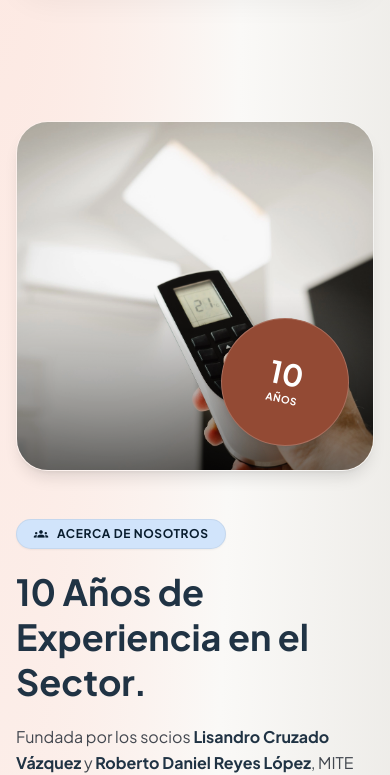
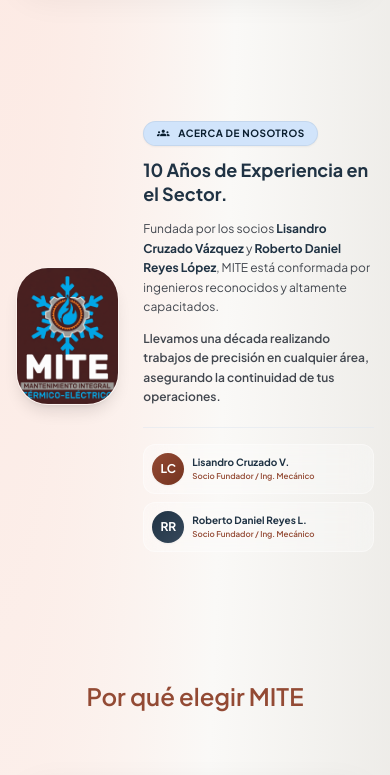
Before and after one commit to irvingm45/mite-page, a React (Vite) app: page / in a window 390 px wide. Shown: the part 2940-3715 px from the top of the page. Built offline with nearby package versions, Linux system fonts and the light colour scheme.

Commit message:
Cambio en nosotros

```diff
--- a/src/App.tsx
+++ b/src/App.tsx
@@ -339,55 +339,49 @@ export default function App() {
 
         {/* Acerca de Nosotros */}
         <section id="about" className="py-xl px-margin-mobile md:px-margin-desktop bg-transparent max-w-7xl mx-auto relative z-10">
-          <div className="grid grid-cols-1 lg:grid-cols-12 gap-12 items-center">
-            {/* Left Column: Visual Image with Floating Badge */}
-            <div className="lg:col-span-5 relative h-[350px] md:h-[450px] rounded-[2rem] overflow-hidden border border-white/30 shadow-lg" style={{ transform: "translateZ(0)" }}>
+          <div className="grid grid-cols-12 gap-6 md:gap-12 items-center">
+            {/* Left Column: Visual Image */}
+            <div className="col-span-4 sm:col-span-5 relative rounded-[2rem] overflow-hidden border border-white/30 shadow-lg" style={{ transform: "translateZ(0)" }}>
               <img
-                className="w-full h-full object-cover"
-                src="calefaccion.webp"
-                alt="Oficinas de MITE Industrial"
+                className="w-full h-auto block"
+                src="logo.webp"
+                alt="Logo MITE Industrial"
                 loading="lazy"
               />
-              <div className="absolute inset-0 bg-gradient-to-t from-black/50 via-transparent to-transparent"></div>
-              {/* Floating "10 Años" Stamp Badge */}
-              <div className="absolute bottom-6 right-6 bg-[#934a34] text-white p-6 rounded-full w-32 h-32 flex flex-col items-center justify-center text-center shadow-lg border border-white/20 rotate-12 hover:rotate-0 transition-transform duration-300">
-                <span className="font-display font-extrabold text-3xl leading-none">10</span>
-                <span className="font-label-sm text-[10px] uppercase tracking-wider font-bold mt-1">Años</span>
-              </div>
             </div>
             {/* Right Column: Copywriting & Founders */}
-            <div className="lg:col-span-7 flex flex-col gap-5 justify-center">
-              <div className="inline-flex items-center gap-2 bg-[#d1e4fb] text-[#091d2e] border border-[#a5b8ce]/30 px-4 py-1.5 rounded-full w-max shadow-sm">
-                <span className="material-symbols-outlined text-[16px] icon-fill">groups</span>
-                <span className="font-label-sm text-label-sm uppercase tracking-wider font-bold">Acerca de Nosotros</span>
+            <div className="col-span-8 sm:col-span-7 flex flex-col gap-3 sm:gap-5 justify-center">
+              <div className="inline-flex items-center gap-2 bg-[#d1e4fb] text-[#091d2e] border border-[#a5b8ce]/30 px-3 sm:px-4 py-1 sm:py-1.5 rounded-full w-max shadow-sm">
+                <span className="material-symbols-outlined text-[14px] sm:text-[16px] icon-fill">groups</span>
+                <span className="font-label-sm text-[10px] sm:text-label-sm uppercase tracking-wider font-bold">Acerca de Nosotros</span>
               </div>
-              <h2 className="font-display font-bold text-4xl md:text-5xl text-secondary leading-tight">
+              <h2 className="font-display font-bold text-lg sm:text-4xl md:text-5xl text-secondary leading-snug">
                 10 Años de Experiencia en el Sector.
               </h2>
-              <p className="font-body-md text-body-md text-on-surface-variant leading-relaxed">
-                Fundada por los socios <strong className="text-secondary font-bold">Lisandro Cruzado Vázquez</strong> y <strong className="text-secondary font-bold">Roberto Daniel Reyes López</strong>, MITE está conformada por ingenieros mecánicos reconocidos y altamente capacitados.
+              <p className="text-xs sm:text-body-md text-on-surface-variant leading-relaxed">
+                Fundada por los socios <strong className="text-secondary font-bold">Lisandro Cruzado Vázquez</strong> y <strong className="text-secondary font-bold">Roberto Daniel Reyes López</strong>, MITE está conformada por ingenieros reconocidos y altamente capacitados.
               </p>
-              <p className="font-body-md text-body-md text-on-surface-variant leading-relaxed font-semibold">
+              <p className="text-xs sm:text-body-md text-on-surface-variant leading-relaxed font-semibold">
                 Llevamos una década realizando trabajos de precisión en cualquier área, asegurando la continuidad de tus operaciones.
               </p>
               {/* Technical Certifications / Trust highlights */}
-              <div className="grid grid-cols-1 sm:grid-cols-2 gap-4 mt-2 border-t border-slate-200/60 pt-6">
-                <div className="flex items-center gap-3 bg-white/30 backdrop-blur-md border border-white/40 p-3 rounded-2xl">
-                  <div className="w-10 h-10 rounded-full bg-gradient-to-br from-[#934a34] to-[#75331f] text-white flex items-center justify-center font-bold text-sm shrink-0 shadow-sm">
+              <div className="grid grid-cols-1 sm:grid-cols-2 gap-2 sm:gap-4 mt-2 border-t border-slate-200/60 pt-4 sm:pt-6">
+                <div className="flex items-center gap-2 sm:gap-3 bg-white/30 backdrop-blur-md border border-white/40 p-2 sm:p-3 rounded-xl sm:rounded-2xl">
+                  <div className="w-8 h-8 sm:w-10 sm:h-10 rounded-full bg-gradient-to-br from-[#934a34] to-[#75331f] text-white flex items-center justify-center font-bold text-xs sm:text-sm shrink-0 shadow-sm">
                     LC
                   </div>
                   <div>
-                    <h4 className="font-label-md text-label-md font-bold text-secondary">Lisandro Cruzado V.</h4>
-                    <p className="text-[11px] text-[#934a34] font-semibold">Socio Fundador / Ing. Mecánico</p>
+                    <h4 className="font-label-md text-[10px] sm:text-xs md:text-label-md font-bold text-secondary">Lisandro Cruzado V.</h4>
+                    <p className="text-[8px] sm:text-[10px] md:text-[11px] text-[#934a34] font-semibold">Socio Fundador / Ing. Mecánico</p>
                   </div>
                 </div>
-                <div className="flex items-center gap-3 bg-white/30 backdrop-blur-md border border-white/40 p-3 rounded-2xl">
-                  <div className="w-10 h-10 rounded-full bg-gradient-to-br from-[#203344] to-[#36485b] text-white flex items-center justify-center font-bold text-sm shrink-0 shadow-sm">
+                <div className="flex items-center gap-2 sm:gap-3 bg-white/30 backdrop-blur-md border border-white/40 p-2 sm:p-3 rounded-xl sm:rounded-2xl">
+                  <div className="w-8 h-8 sm:w-10 sm:h-10 rounded-full bg-gradient-to-br from-[#203344] to-[#36485b] text-white flex items-center justify-center font-bold text-xs sm:text-sm shrink-0 shadow-sm">
                     RR
                   </div>
                   <div>
-                    <h4 className="font-label-md text-label-md font-bold text-secondary">Roberto Daniel Reyes L.</h4>
-                    <p className="text-[11px] text-[#934a34] font-semibold">Socio Fundador / Ing. Mecánico</p>
+                    <h4 className="font-label-md text-[10px] sm:text-xs md:text-label-md font-bold text-secondary">Roberto Daniel Reyes L.</h4>
+                    <p className="text-[8px] sm:text-[10px] md:text-[11px] text-[#934a34] font-semibold">Socio Fundador / Ing. Mecánico</p>
                   </div>
                 </div>
               </div>
```
